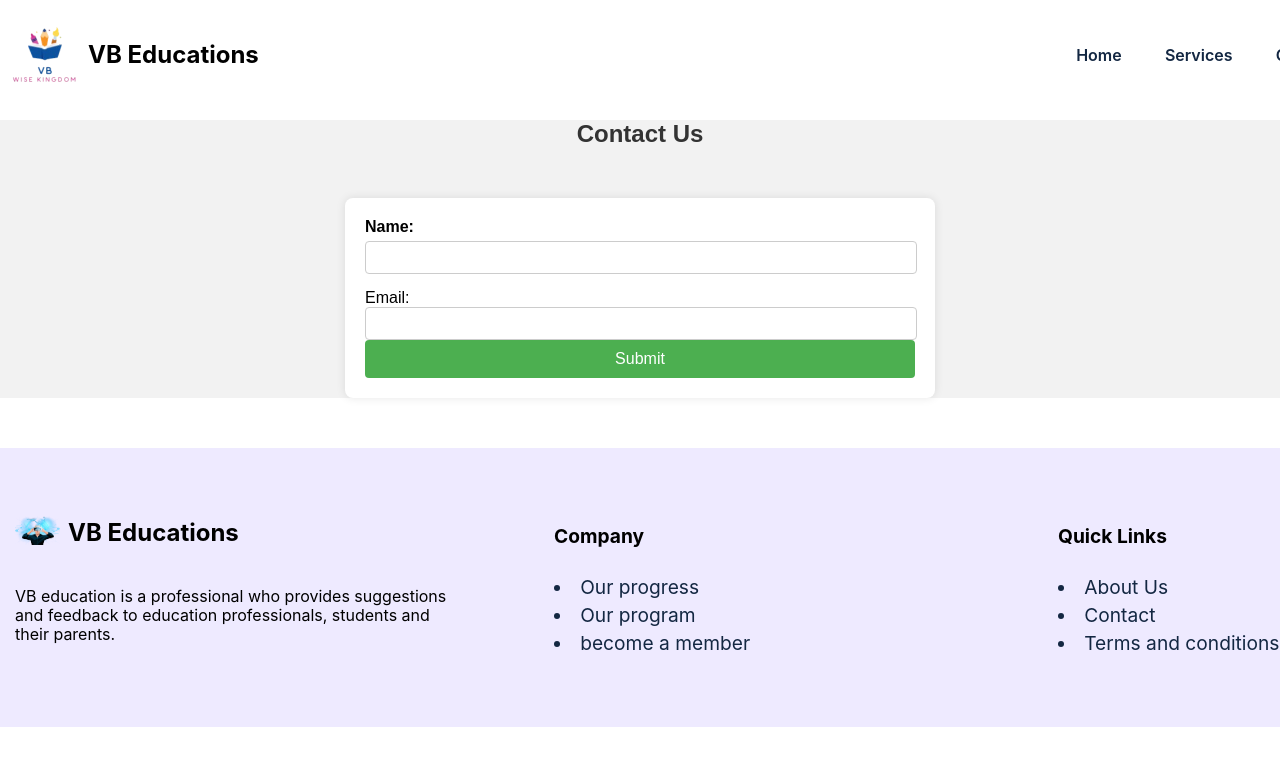
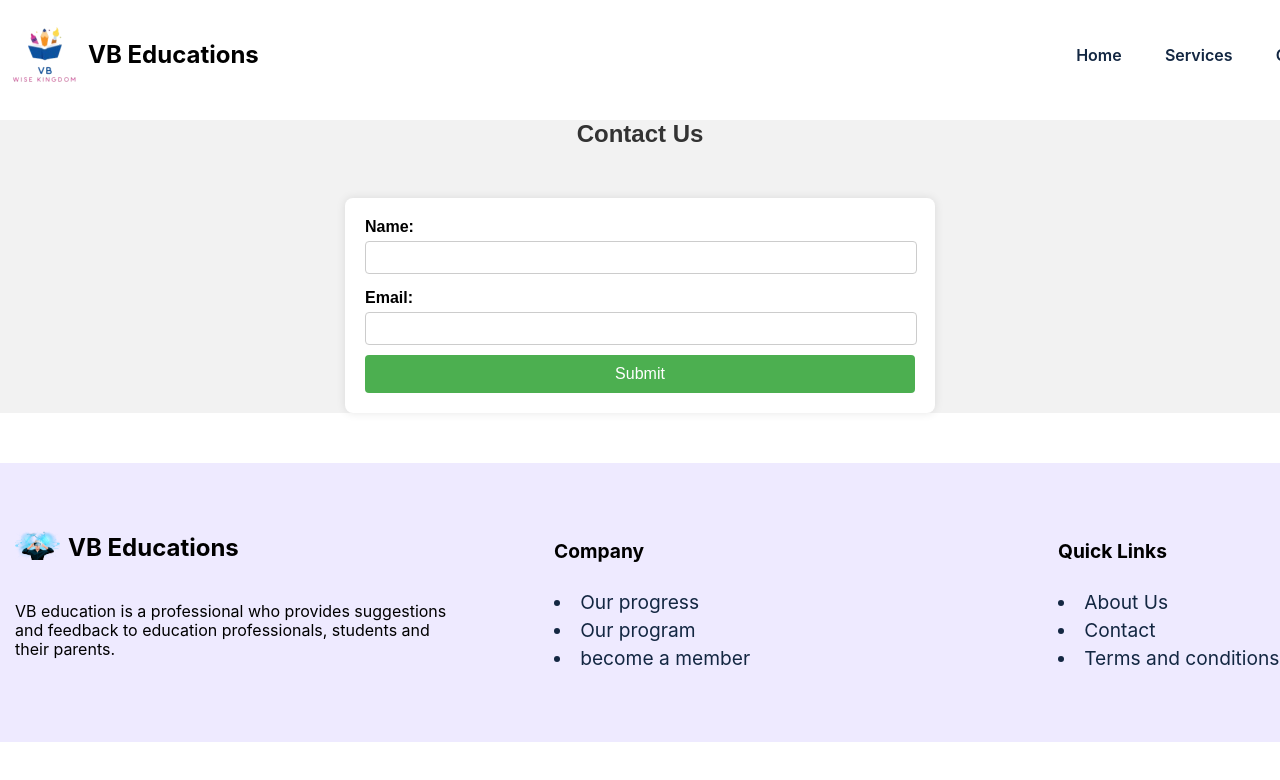
Before and after one commit to vyshnavvb/vbeducation-website, a React (Create React App) app: page /contact in a window 1280 px wide. Shown: the top 780 px of the page. Built offline with nearby package versions, Linux system fonts and the light colour scheme.

Commit message:
css change

```diff
--- a/src/components/Contact/Contact.css
+++ b/src/components/Contact/Contact.css
@@ -1,4 +1,4 @@
-/* ContactPage.css */
+
 
 .contact-body {
   font-family: Arial, sans-serif;
@@ -48,6 +48,7 @@ input[type="email"] {
   border-radius: 4px;
   cursor: pointer;
   font-size: 16px;
+  margin-top: 5px;
 }
 
 .cbutton:hover {
--- a/src/components/Contact/Contact.js
+++ b/src/components/Contact/Contact.js
@@ -22,8 +22,8 @@ const ContactPage = () => {
             onChange={(e) => setName(e.target.value)}
           />
         </div>
-        <div>
-          <label>Email:</label>
+        <div className="clabel">
+          <label className="clabel">Email:</label>
           <input
             type="email"
             value={email}
```
